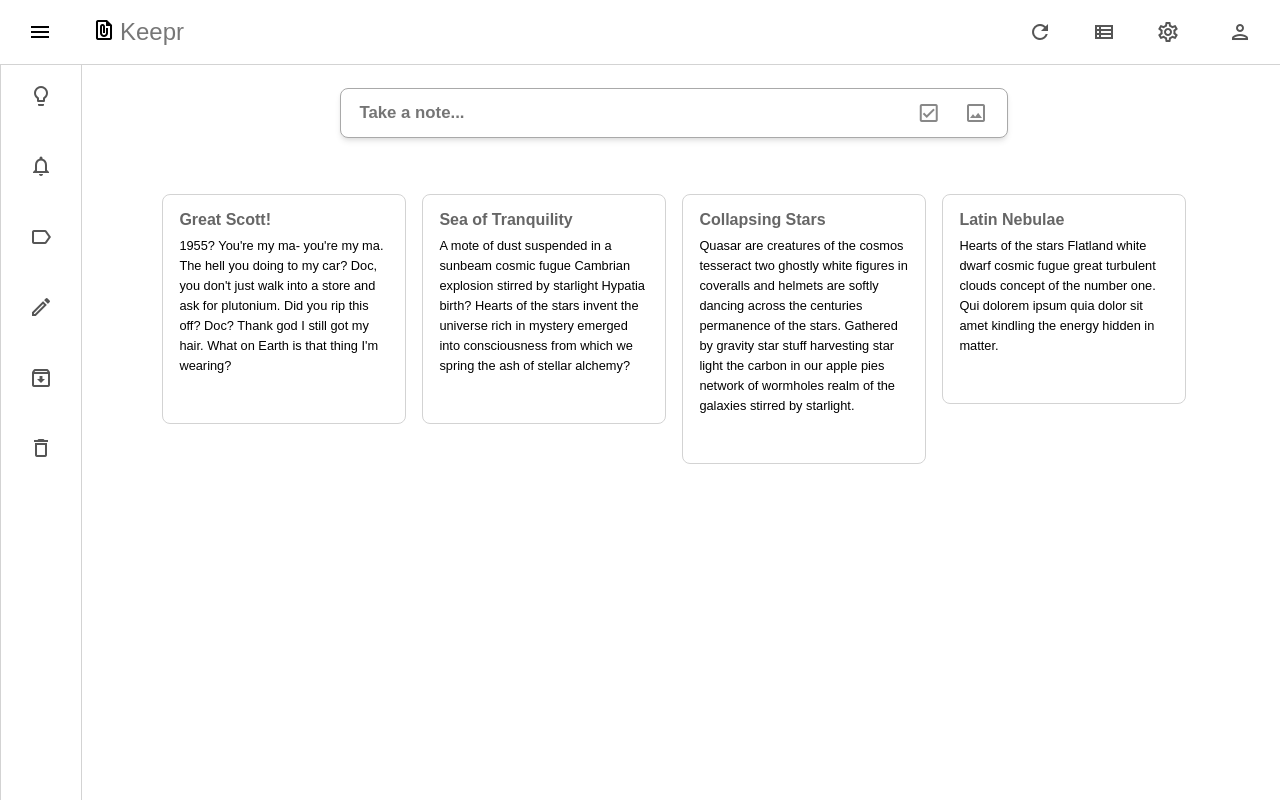
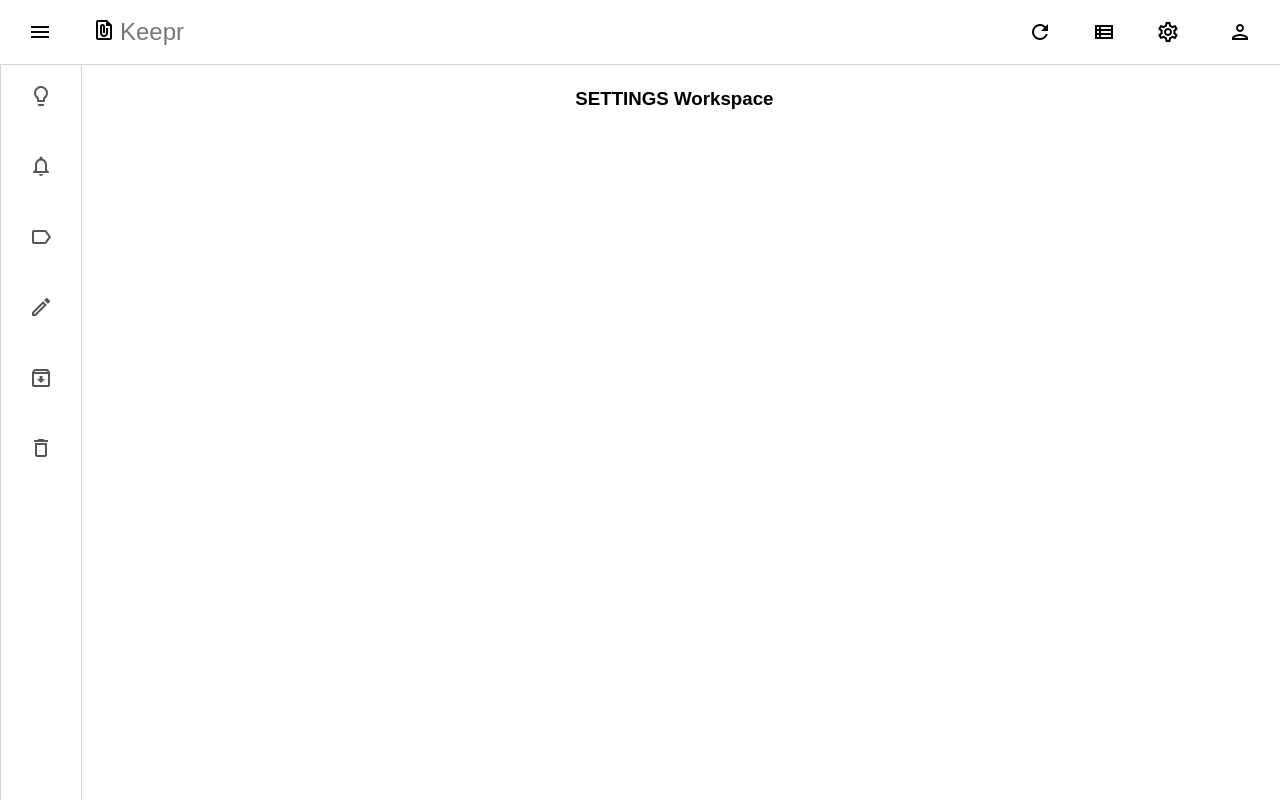
Before and after one commit to glassdome/keepr, a React (Create React App) app: page /settings in a window 1280 px wide. Built offline with nearby package versions, Linux system fonts and the light colour scheme.

Commit message:
Add AppRouter and control pages links

```diff
--- a/package.json
+++ b/package.json
@@ -14,6 +14,7 @@
     "node-sass": "^5.0.0",
     "react": "^17.0.1",
     "react-dom": "^17.0.1",
+    "react-router-dom": "^5.2.0",
     "react-scripts": "4.0.3",
     "typescript": "^4.2.2",
     "uuid": "^8.3.2",
@@ -42,5 +43,8 @@
       "last 1 firefox version",
       "last 1 safari version"
     ]
+  },
+  "devDependencies": {
+    "@types/react-router-dom": "^5.1.7"
   }
 }
--- /dev/null
+++ b/src/components/ControlComponent.tsx
@@ -0,0 +1,28 @@
+
+import { Nav, Header } from "./layout";
+
+
+
+const ControlWorkspace = (props: {icon: string }) => {
+   return (
+    <div className="workspace">
+      <div className="workspace__controls">
+        <h3> {`${props.icon.toUpperCase()} Workspace`}</h3>
+      </div>
+    </div>
+  );
+}
+
+const ControlComponent = (props: { icon: string }) => {
+  return (
+    <div className="App">
+        <Header />
+        <Nav />
+        <ControlWorkspace icon={props.icon}/>
+     </div>
+  )
+}
+
+
+
+export default ControlComponent;
--- a/src/components/layout/Header/Header.scss
+++ b/src/components/layout/Header/Header.scss
@@ -58,8 +58,8 @@
   height: 100%;
   padding: 0 .5rem;
   min-width: 20vw;
+}
 
-}
 [class*="header-item-"] {
   //outline: 1px solid red;
   cursor: pointer;
@@ -79,3 +79,8 @@
   margin-right: .5rem;
   margin-left: auto;
 }
+
+.header-link{
+  text-decoration: none;
+  color: black;
+}
--- a/src/components/layout/Header/Header.tsx
+++ b/src/components/layout/Header/Header.tsx
@@ -1,4 +1,5 @@
 import "./Header.scss";
+import { Link } from 'react-router-dom'
 
 const Header = () => {
   return (
@@ -36,16 +37,22 @@ const Header = () => {
 
       <div className="header-tools">
         <div className="header-item-refresh">
-          <span className="material-icons-outlined">refresh</span>
+          <span className="material-icons-outlined">
+            <Link to='/' className="header-link">refresh</Link>
+          </span>
         </div>
         <div className="header-item-listview">
-          <span className="material-icons-outlined">view_list</span>
+          <span className="material-icons-outlined">
+            <Link to='/view_list' className="header-link">view_list</Link>
+          </span>
         </div>
         <div className="header-item-settings">
-          <span className="material-icons-outlined">settings</span>
+             <span className="material-icons-outlined"><Link to='/settings' className="header-link">settings</Link></span>
         </div>
         <div className="header-item-user">
-          <span className="material-icons-outlined">person</span>
+          <span className="material-icons-outlined">
+            <Link to='/person' className="header-link">person</Link>
+          </span>
         </div>
       </div>
     </header>
--- a/src/components/layout/Nav/NavLink.tsx
+++ b/src/components/layout/Nav/NavLink.tsx
@@ -1,12 +1,21 @@
 import "./Nav.scss";
+import { Link } from 'react-router-dom'
+
 
 const NavLink = (props: { icon: string; label: string }) => {
+
+  const link = props.icon === 'lightbulb' ? '/' : `/${props.icon}`
+
   return (
     <li className="nav-item">
-      <a href="#foo" className="nav-link">
+     {/* <a href="#foo" className="nav-link">
         <i className="material-icons-outlined">{props.icon}</i>
         <span className="nav-link-text">{props.label}</span>
-      </a>
+  </a> */}
+     <Link to={link} className="nav-link">
+        <i className="material-icons-outlined">{props.icon}</i>
+        <span className="nav-link-text">{props.label}</span>
+      </Link>
     </li>
   );
 };
--- a/src/index.tsx
+++ b/src/index.tsx
@@ -1,6 +1,7 @@
 import { render } from "react-dom";
-
-import App from "./App";
+import AppRouter  from './routers/AppRouter'
+//import App from "./App";
 
 const rootElement = document.getElementById("root");
-render(<App />, rootElement);
+//render(<App />, rootElement);
+render(<AppRouter />, rootElement);
--- /dev/null
+++ b/src/routers/AppRouter.tsx
@@ -0,0 +1,51 @@
+import React from 'react';
+import { BrowserRouter, Route, Switch } from 'react-router-dom';
+
+import App from '../App'
+import ControlsComponent from '../components/ControlComponent'
+
+const NotFoudPage = () => (<div>404!</div>)
+
+const AppRouter = () => (
+  <BrowserRouter>
+    <Switch>
+      <Route path="/" component={App} exact={true}/>
+      <Route path="/notifications" >
+        <ControlsComponent icon="reminders"/>
+      </Route>
+      <Route path="/label" >
+         <ControlsComponent icon="label"/>
+      </Route>
+      <Route path="/create" >
+         <ControlsComponent icon="create"/>
+      </Route>
+      <Route path="/archive" >
+         <ControlsComponent icon="archive"/>
+      </Route>
+      <Route path="/delete" >
+         <ControlsComponent icon="delete"/>
+      </Route>
+      <Route path="/refresh" >
+         <ControlsComponent icon="refresh"/>
+      </Route>
+      <Route path="/view_list" >
+         <ControlsComponent icon="view_list"/>
+      </Route>
+      <Route path="/person" >
+         <ControlsComponent icon="person"/>
+      </Route>
+      <Route path="/settings" >
+         <ControlsComponent icon="settings"/>
+      </Route>
+      <Route path="/settings" >
+         <ControlsComponent icon="settings"/>
+      </Route>
+       <Route path="/settings" >
+         <ControlsComponent icon="settings"/>
+      </Route >
+      <Route component = {NotFoudPage}/>
+    </Switch>
+  </BrowserRouter>
+)
+
+export default AppRouter;
```
Also changed, not shown: 1 other file (tests, documents, lock files or other folders).
